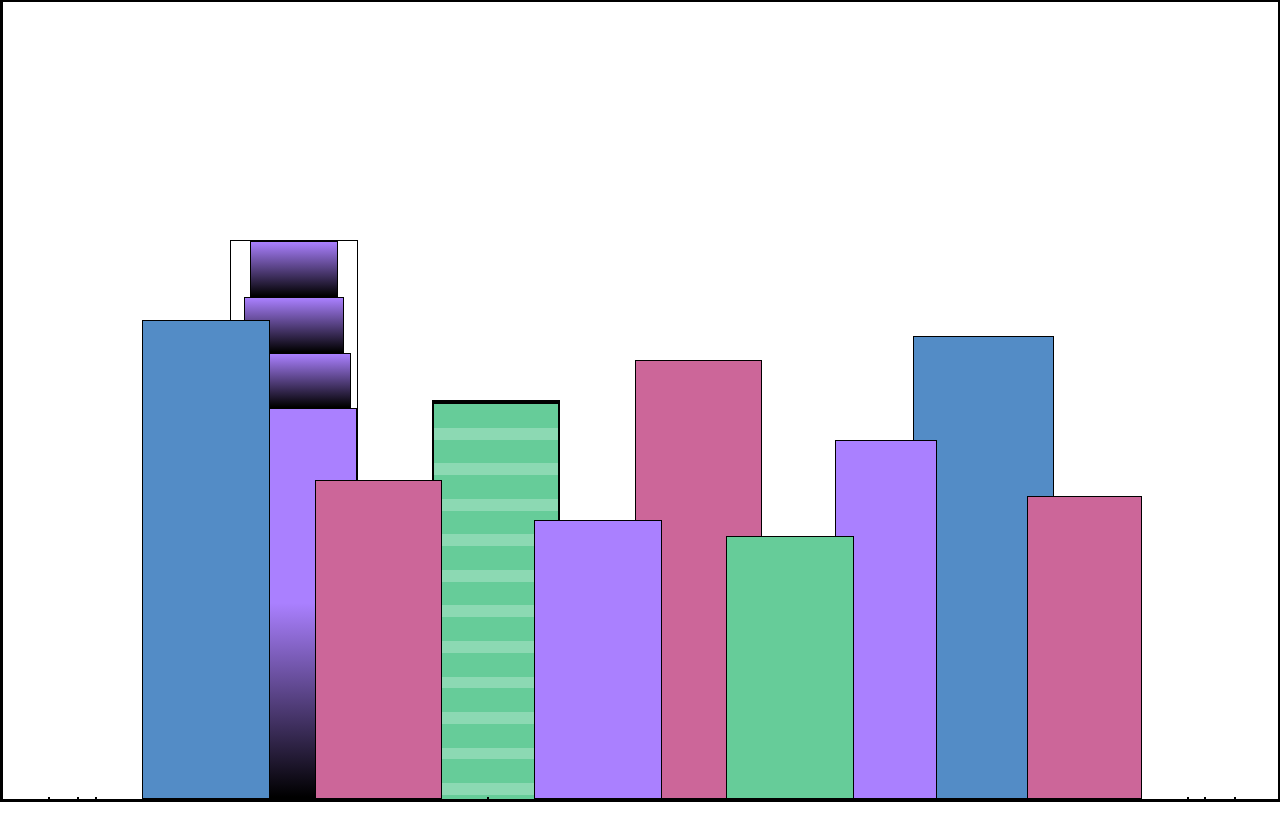
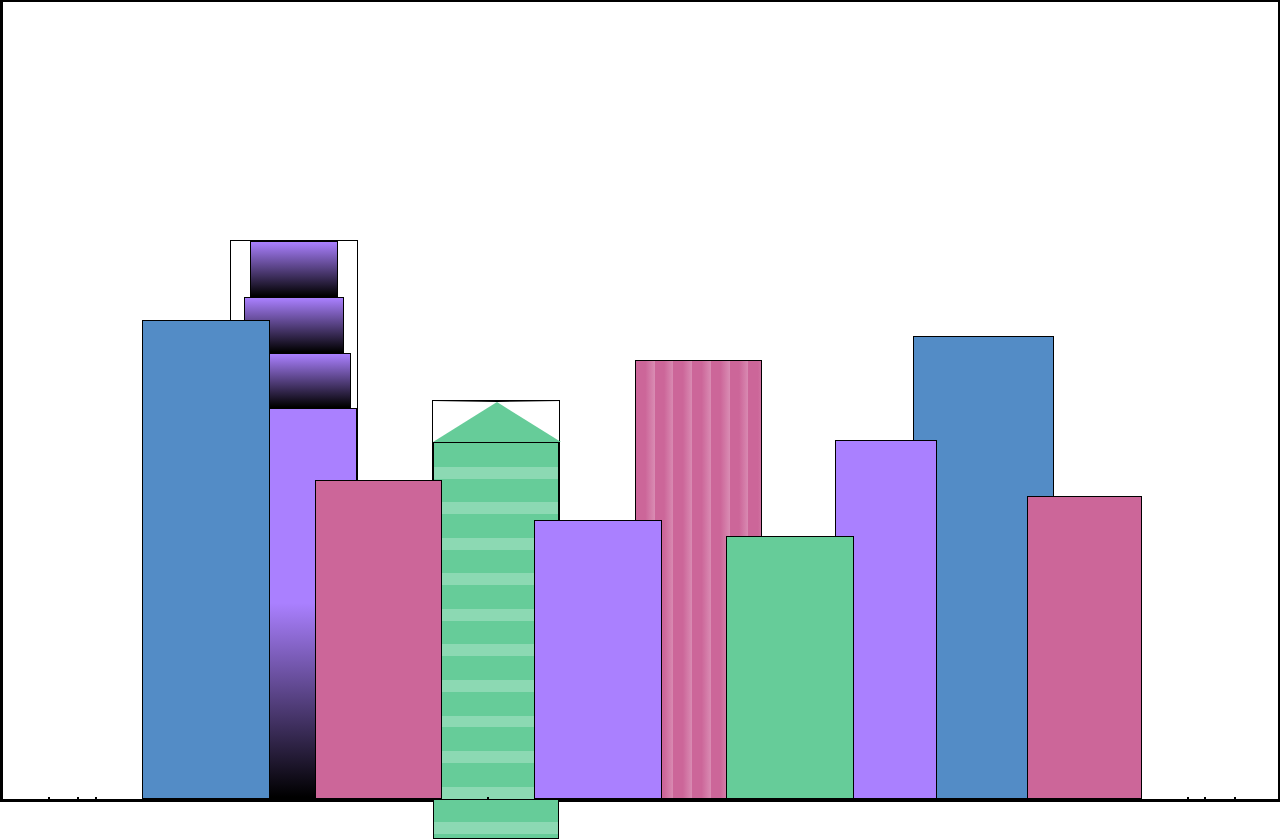
Before and after one commit to JoshuaMilesSD/FreeCodeCampCSSVariablesBuildingACitySkyline, a plain HTML site: page index.html in a window 1280 px wide. Before the commit the page ends 802 px from the top, so only its background shows below. Drawn offline with Linux system fonts and the light colour scheme.

Commit message:
Update styles.css

```diff
--- a/styles.css
+++ b/styles.css
@@ -5,6 +5,7 @@
   --building-color4: #538cc6;
   --window-color1: black;
   --window-color2: #8cd9b3;
+  --window-color3: #d98cb3;
 }
 
 * {
@@ -65,11 +66,18 @@ var(--building-color1),
       var(--window-color1)
     );
 }
+
 .bb2 {
   width: 10%;
   height: 50%;
-  background-color: var(--building-color2);
 }
+
+.bb2a {
+  border-bottom: 5vh solid var(--building-color2);
+  border-left: 5vw solid transparent;
+  border-right: 5vw solid transparent;
+}
+
 .bb2b {
   width: 100%;
   height: 100%;
@@ -80,13 +88,17 @@ var(--window-color2) 6%,
       var(--window-color2) 9%
     );
 }
-
 .bb3 {
+  background: repeating-linear-gradient(
+      90deg,
+      var(--building-color3),
+      var(--building-color3),
+      var(--window-color3) 15%
+    );
   width: 10%;
   height: 55%;
   background-color: var(--building-color3);
 }
-
 .bb4 {
   width: 11%;
   height: 58%;
```
Lines whose indentation alone changed are shown as unchanged.
